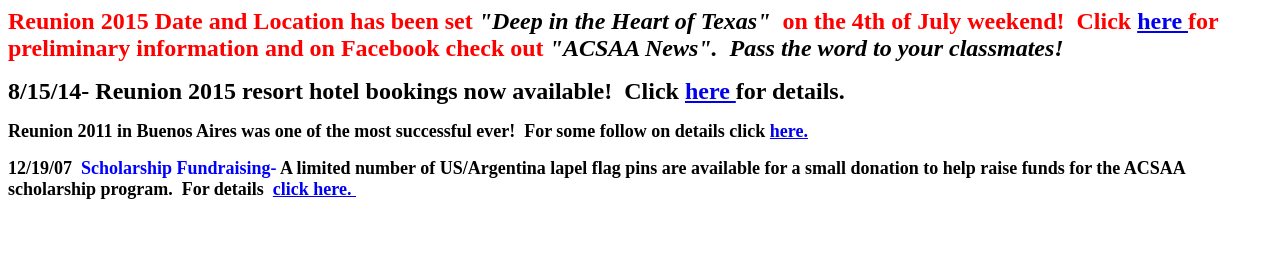
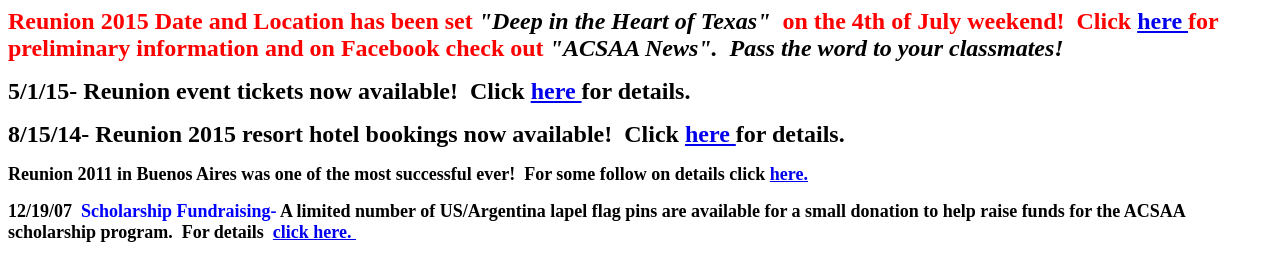
Before and after one commit to sydvicious/acsaa.org, a plain HTML site: page Welcome-Page.htm in a window 1280 px wide. Shown: the top 280 px of the page. Drawn offline with Linux system fonts and the light colour scheme.

Commit message:
Added blurb for event ticket signup.

```diff
--- a/Welcome-Page.htm
+++ b/Welcome-Page.htm
@@ -18,6 +18,9 @@
 preliminary information and on
 Facebook check out </font><i><font color="#000000" size="5"> &quot;ACSAA News&quot;.&nbsp;
 Pass the word to your classmates!&nbsp;&nbsp;</font></i></b>
+
+<p align="left"><b><font color="#000000" size="5">5/1/15- Reunion event tickets now available!&nbsp; Click <a href="http://www.acsaa-reunion.org">here
+</a>for details.&nbsp;</font></b>
 
 <p align="left"><b><font color="#000000" size="5">8/15/14- Reunion 2015 resort
 hotel bookings now available!&nbsp; Click <a href="Reunion%202015%20Hotel%20Booking%20Info.htm">here
```
